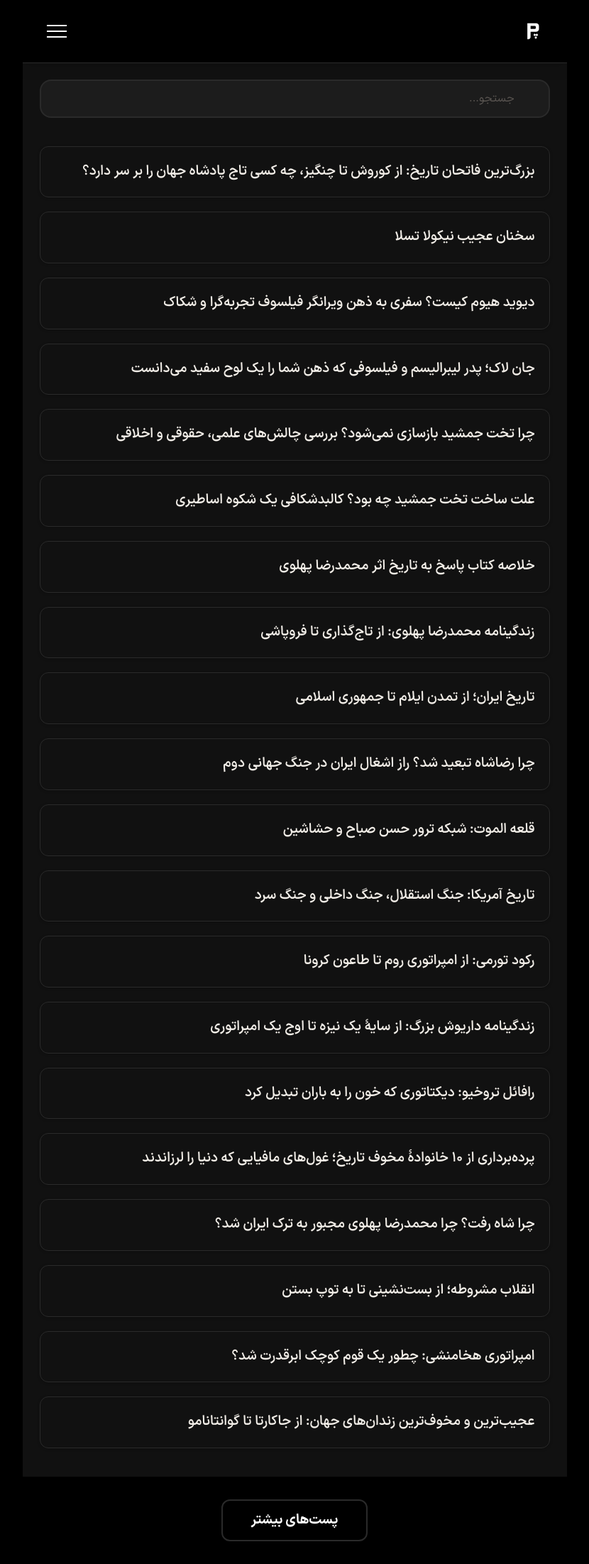
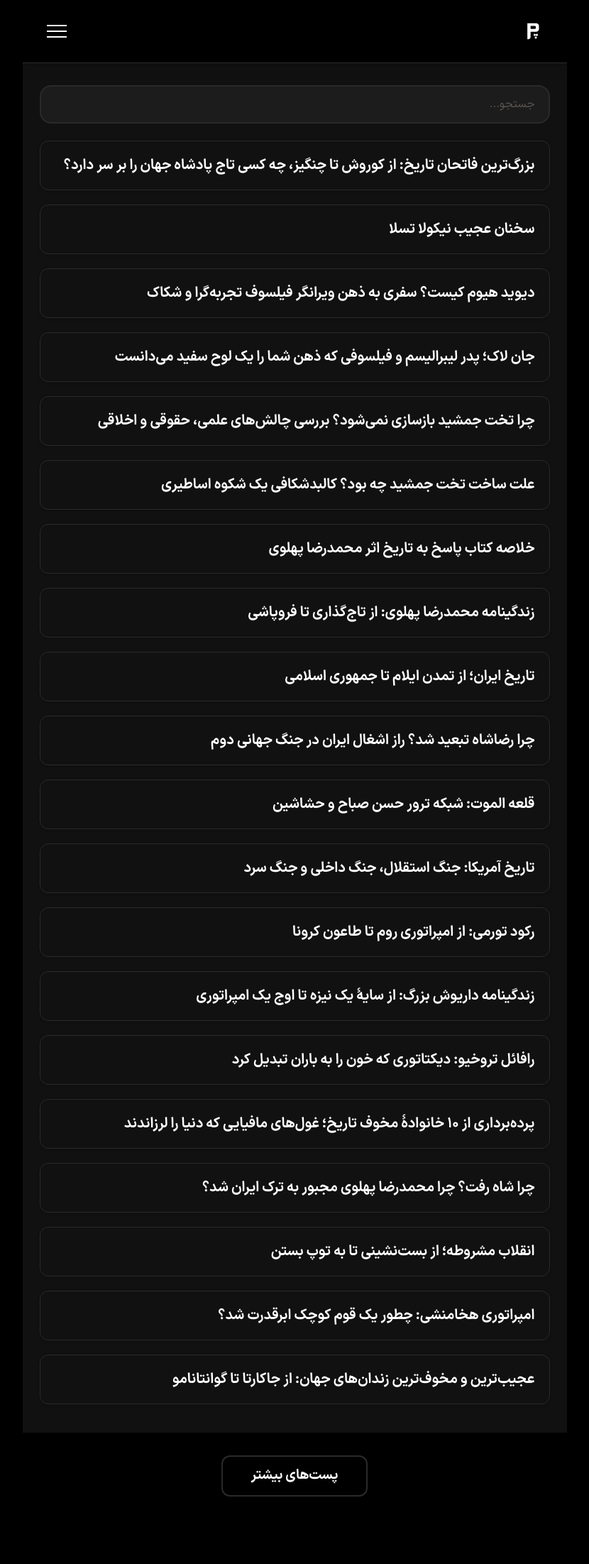
Before and after one commit to darkblog/darkblog.github.io, a Jekyll site: the page built from blog.html, in a window 1280 px wide. Shown: the whole page at 71% size, without its empty margins (225-1055 px from the left). Built offline with Jekyll 4.4.1, drawn with Linux system fonts in a browser that asks for light colours; after the commit the page ends 2140 px from its top, so only the background shows below that.

Commit message:
Update blog.html

```diff
--- a/blog.html
+++ b/blog.html
@@ -22,7 +22,7 @@
     * { box-sizing: border-box; margin: 0; padding: 0; }
     @font-face { font-family: 'vazir'; src: url('https://www.pasgah.org/blog.woff2') format('woff2'); font-weight: 100 900; font-display: swap; }
     :root { --header-height: 5rem; --gap: clamp(1rem, 2vw, 2rem); --font-size-base: 1.125rem; }
-    body { font-family: 'vazir', system-ui, -apple-system, sans-serif; font-weight: 400; background-color: #000000; color: #d1ccc5; line-height: 1.6; min-height: 100vh; display: flex; flex-direction: column; align-items: center; font-size: var(--font-size-base); -webkit-font-smoothing: antialiased; }
+    body { font-family: 'vazir', system-ui, -apple-system, sans-serif; font-weight: 400; background-color: #000000; color: #ffffff; line-height: 1.6; min-height: 100vh; display: flex; flex-direction: column; align-items: center; font-size: var(--font-size-base); -webkit-font-smoothing: antialiased; }
     .page-wrapper { max-width: 767px; width: 100%; margin: 0 auto; display: flex; flex-direction: column; min-height: 100vh; background-color: #111111; position: relative; }
     main { flex: 1; }
     a:focus-visible, button:focus-visible, label:focus-visible { outline: 3px solid #2dd4bf; outline-offset: 2px; }
@@ -45,9 +45,9 @@
     #menu-toggle:checked ~ .site-header .hamburger span:nth-child(1) { transform: rotate(45deg) translate(5px, 5px); }
     #menu-toggle:checked ~ .site-header .hamburger span:nth-child(2) { opacity: 0; }
     #menu-toggle:checked ~ .site-header .hamburger span:nth-child(3) { transform: rotate(-45deg) translate(6px, -6px); }
-    .main-content { padding-top: calc(var(--header-height) + 2rem); padding-bottom: 2.5rem; padding-left: clamp(1rem, 3vw, 1.5rem); padding-right: clamp(1rem, 3vw, 1.5rem); background-color: #111111; font-size: inherit; }
-    .live-search-wrapper { position: relative; margin-bottom: 2.5rem; width: 100%; }
-    .live-search-input { width: 100%; padding: 0.8rem 3rem 0.8rem 1.2rem; font-size: 1rem; font-family: inherit; border: 2px solid #2a2a2a; border-radius: 1rem; background-color: #1c1c1c; color: #f0ece6; outline: none; min-height: 48px; }
+    .main-content { padding-top: calc(var(--header-height) + 2.5rem); padding-bottom: 2.5rem; padding-left: clamp(1rem, 3vw, 1.5rem); padding-right: clamp(1rem, 3vw, 1.5rem); background-color: #111111; font-size: inherit; }
+    .live-search-wrapper { position: relative; margin-bottom: 1.5rem; width: 100%; }
+    .live-search-input { width: 100%; padding: 0.8rem 1.2rem 0.8rem 3rem; font-size: 1rem; font-family: inherit; border: 2px solid #2a2a2a; border-radius: 1rem; background-color: #1c1c1c; color: #f0ece6; outline: none; min-height: 48px; }
     .live-search-input:focus { border-color: #2dd4bf; box-shadow: 0 0 0 3px rgba(45, 212, 191, 0.15); }
     .live-search-input::placeholder { color: #6b6560; opacity: 0.8; }
     .search-clear-btn { position: absolute; left: 0.5rem; top: 50%; transform: translateY(-50%); background: transparent; border: none; color: #6b6560; font-size: 1.5rem; line-height: 1; cursor: pointer; display: none; z-index: 21; min-width: 48px; min-height: 48px; border-radius: 50%; align-items: center; justify-content: center; }
@@ -59,11 +59,12 @@
     .live-search-results a:hover { color: #2dd4bf; }
     .live-search-results .no-result { color: #b0aaa3; padding: 1rem 1.2rem; text-align: center; min-height: 48px; display: flex; align-items: center; justify-content: center; border-bottom: none; }
     .posts-list { list-style: none; padding: 0; margin: 0; display: flex; flex-direction: column; gap: 1.25rem; }
-    .posts-list li { padding: 0; margin: 0; position: relative; border-radius: 0.75rem; background-color: #111111; box-shadow: 0 1px 4px rgba(0,0,0,0.2); transition: all 0.25s ease; border: 1px solid #2a2a2a; cursor: pointer; list-style: none; }
+    .posts-list li { padding: 0; margin: 0; position: relative; border-radius: 0.75rem; background-color: #111111; box-shadow: 0 1px 4px rgba(0,0,0,0.2); transition: all 0.25s ease; border: 1px solid #2a2a2a; list-style: none; }
     .posts-list li:hover { background-color: #1c1c1c; box-shadow: 0 8px 20px rgba(0,0,0,0.3); border-color: #3a3a3a; transform: translateY(-2px); }
     .posts-list li::before { content: ''; position: absolute; right: 0; top: 50%; transform: translateY(-50%); width: 4px; height: 2rem; background-color: #2dd4bf; border-radius: 0 4px 4px 0; opacity: 0; transition: opacity 0.25s, transform 0.25s; z-index: 1; }
     .posts-list li:hover::before { opacity: 1; transform: translateY(-50%) scaleY(1); }
-    .posts-list li a { text-decoration: none; color: #f0ece6; display: flex; align-items: center; font-size: 1.2rem; font-weight: 600; transition: color 0.2s; min-height: 48px; padding: 1.25rem; width: 100%; }
+    .posts-list li a { text-decoration: none; color: #ffffff; display: flex; align-items: center; font-size: 1.25rem; font-weight: 700; line-height: 1.4; transition: color 0.2s; min-height: 48px; padding: 1.25rem; width: 100%; position: relative; }
+    .posts-list li a::after { content: ''; position: absolute; top: 0; left: 0; right: 0; bottom: 0; z-index: 2; border-radius: inherit; }
     .posts-list li:hover a { color: #2dd4bf; }
     .no-results { text-align: center; padding: 3rem 1.5rem; color: #b0aaa3; background-color: #1c1c1c; border: 1px solid #2a2a2a; border-radius: 1.5rem; font-size: 1.1rem; }
     .site-footer { background-color: #000000; padding: 2rem clamp(1rem, 3vw, 1.5rem); display: flex; align-items: center; justify-content: center; width: 100%; }
@@ -113,12 +114,12 @@
       <div class="live-search-wrapper">
         <input type="text" id="liveSearch" class="live-search-input" placeholder="جستجو..." autocomplete="off" aria-label="جستجو در پست‌ها">
         <button type="button" id="searchClearBtn" class="search-clear-btn" aria-label="پاک کردن جستجو">&times;</button>
-        <ul class="live-search-results" id="liveSearchResults" role="listbox" aria-label="نتایج جستجو"></ul>
+        <ul class="live-search-results" id="liveSearchResults" aria-label="نتایج جستجو"></ul>
       </div>
 
       <ul class="posts-list" id="postsList">
         {% for post in site.posts limit: 20 %}
-          <li role="link" tabindex="0" data-url="{{ post.url | relative_url }}">
+          <li>
             <a href="{{ post.url | relative_url }}">{{ post.title | escape }}</a>
           </li>
         {% endfor %}
@@ -154,9 +155,9 @@
         if (!normalizedTerm || postsData.length === 0) { resultsBox.style.display = 'none'; resultsBox.innerHTML = ''; return; }
         var filtered = postsData.filter(function(item) { return normalize(item.title).includes(normalizedTerm); });
         if (filtered.length === 0) {
-          html = '<li class="no-result" role="option">هیچ مطلبی یافت نشد</li>';
+          html = '<li class="no-result">هیچ مطلبی یافت نشد</li>';
         } else {
-          filtered.forEach(function(item) { html += '<li role="option"><a href="' + item.url + '">' + item.title + '</a></li>'; });
+          filtered.forEach(function(item) { html += '<li><a href="' + item.url + '">' + item.title + '</a></li>'; });
         }
         resultsBox.innerHTML = html;
         resultsBox.style.display = 'block';
```
Also changed, not shown: other parts of blog.html (+0 -28 lines).
